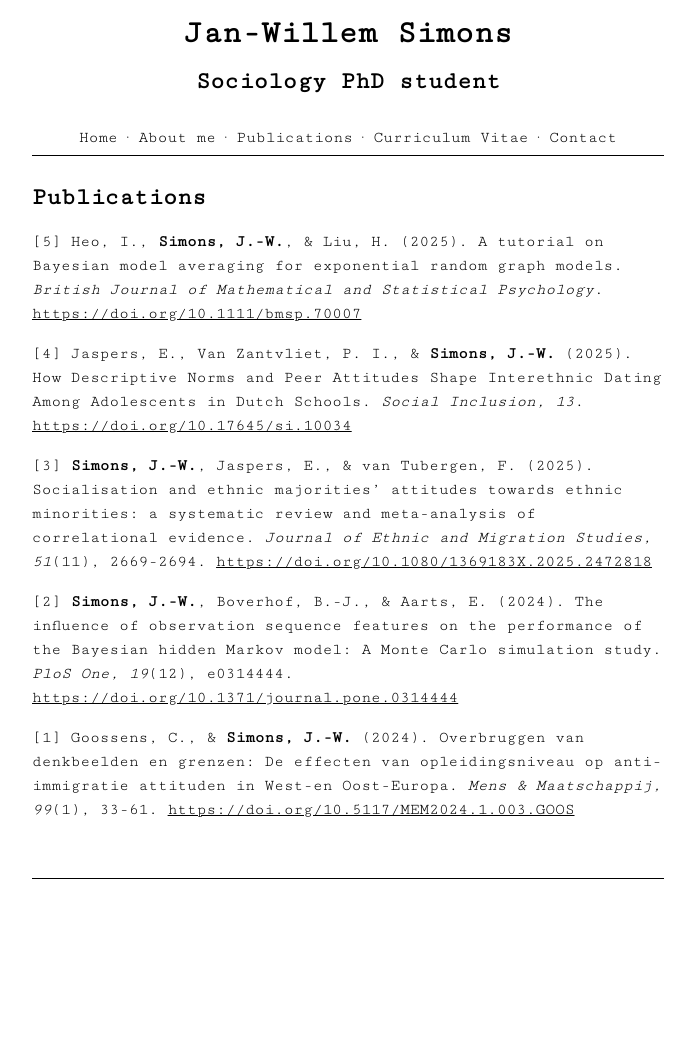
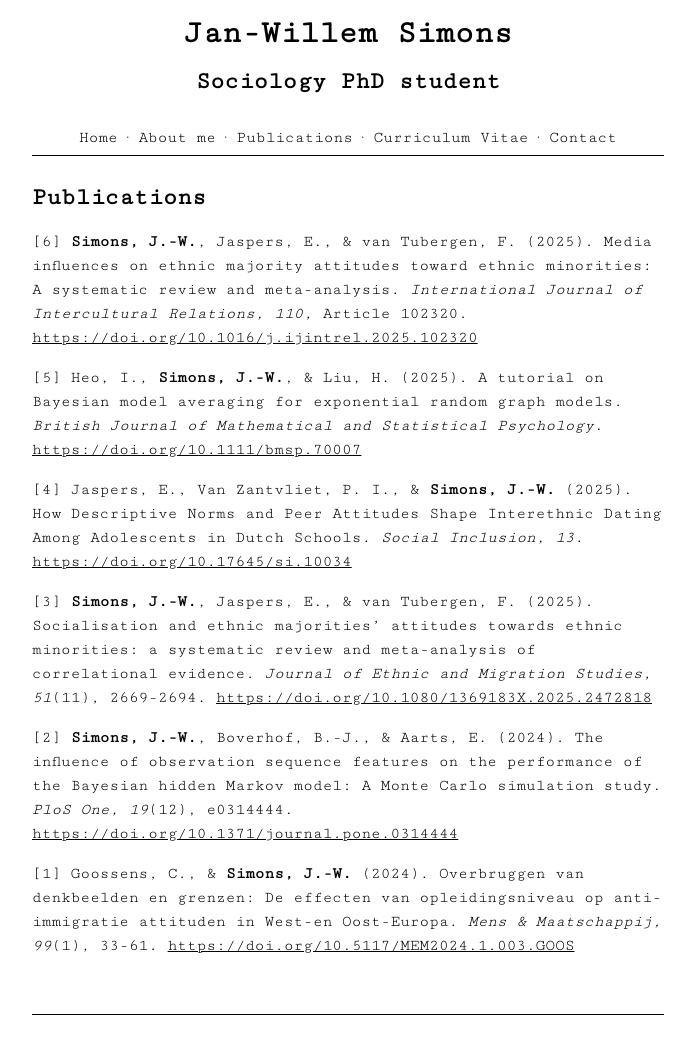
Before and after one commit to jwgsim/jwgsim.github.io, a Jekyll site: the page built from publications.md, in a window 1280 px wide. Shown: the whole page, without its empty margins (292-987 px from the left). Built offline with Jekyll 4.4.1, drawn with Linux system fonts in a browser that asks for light colours; before the commit the page ends 911 px from its top, so only the background shows below that.

Commit message:
Update publications.md

```diff
--- a/publications.md
+++ b/publications.md
@@ -3,6 +3,8 @@ layout: default
 title: Publications
 permalink: /publications/
 ---
+
+[6] **Simons, J.-W.**, Jaspers, E., & van Tubergen, F. (2025). Media influences on ethnic majority attitudes toward ethnic minorities: A systematic review and meta-analysis. *International Journal of Intercultural Relations, 110,* Article 102320. <a href="https://doi.org/10.1016/j.ijintrel.2025.102320"> https://doi.org/10.1016/j.ijintrel.2025.102320</a>
 
 [5] Heo, I., **Simons, J.-W.**, & Liu, H. (2025). A tutorial on Bayesian model averaging for exponential random graph models. *British Journal of Mathematical and Statistical Psychology*. <a href="https://doi.org/10.1111/bmsp.70007"> https://doi.org/10.1111/bmsp.70007</a>
 
```
